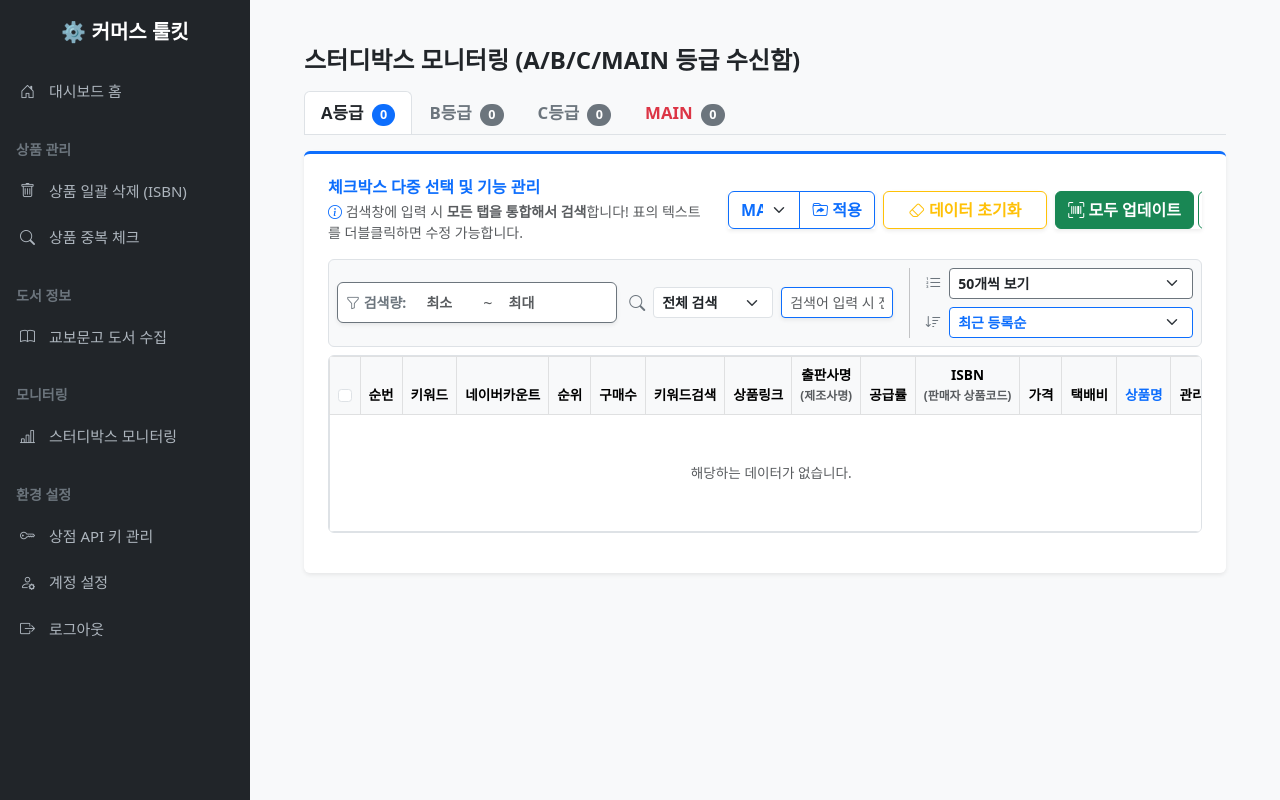
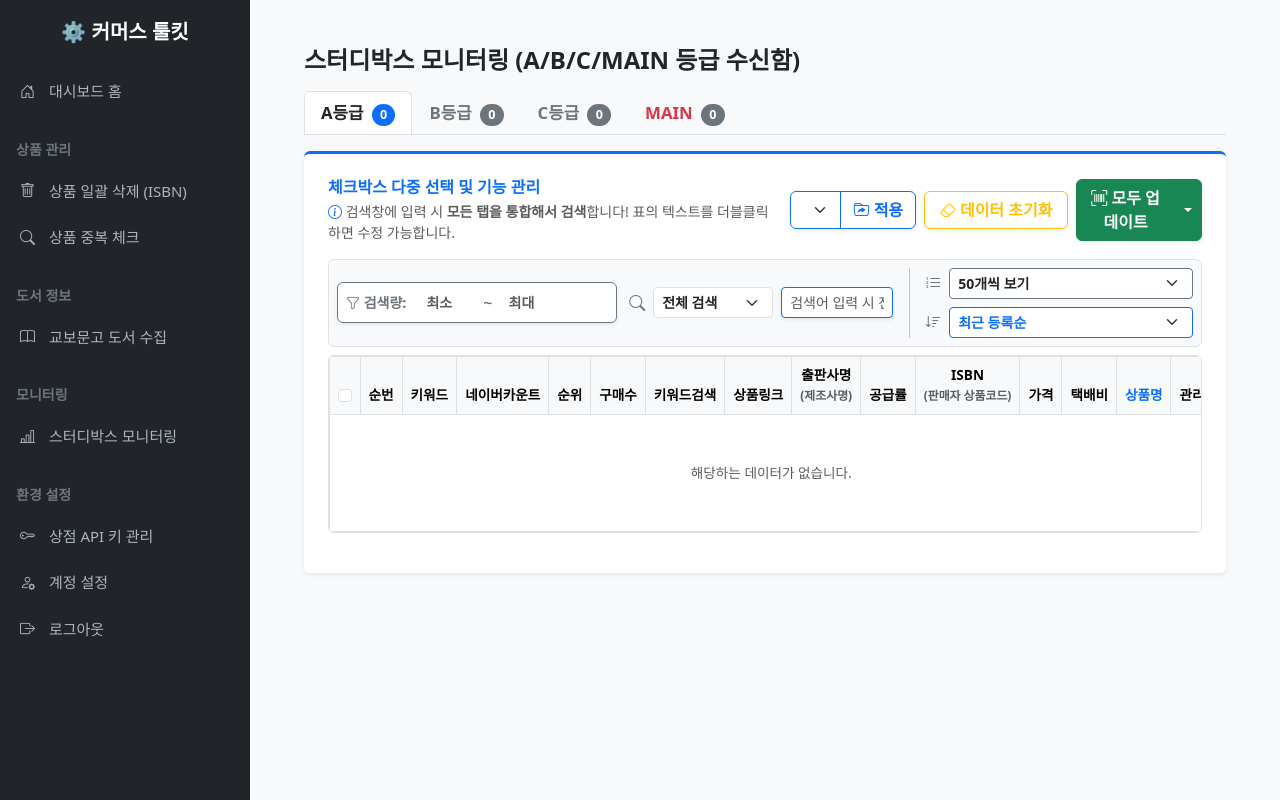
Before and after one commit to tvttvvv/naver-store-manager, a Flask app: page /monitoring/ in a window 1280 px wide. Run offline with Flask 3, Linux system fonts and the light colour scheme; a user stored in the database is signed in; data comes from the database, SQL or seed files in the repository; data that the repository does not hold is empty.

Commit message:
Update index.html

```diff
--- a/app/templates/monitoring/index.html
+++ b/app/templates/monitoring/index.html
@@ -56,24 +56,28 @@
                                 <i class="bi bi-eraser"></i> 데이터 초기화
                             </button>
 
-                            <!-- ✨ 개별 업데이트 버튼 부활! 밖으로 시원하게 꺼냈습니다. -->
-                            <div class="d-flex gap-1 shadow-sm w-100 w-md-auto overflow-auto hide-scrollbar pb-1 pb-md-0">
-                                <button type="button" class="btn btn-success fw-bold text-nowrap flex-grow-1" onclick="refreshByIsbn('all')">
+                            <!-- ✨ 절대 고장 안 나는 '독립형 드롭다운' 엔진 부착! -->
+                            <div class="btn-group shadow-sm w-100 w-md-auto" style="position: relative;">
+                                <button type="button" class="btn btn-success fw-bold" onclick="refreshByIsbn('all', event)">
                                     <i class="bi bi-upc-scan"></i> 모두 업데이트
                                 </button>
-                                <button type="button" class="btn btn-outline-success fw-bold text-nowrap flex-grow-1" onclick="refreshByIsbn('rank')">
-                                    <i class="bi bi-sort-numeric-up"></i> 순위만
+                                <button type="button" class="btn btn-success dropdown-toggle dropdown-toggle-split" onclick="toggleCustomDropdown(event)">
+                                    <span class="visually-hidden">Toggle Dropdown</span>
                                 </button>
-                                <button type="button" class="btn btn-outline-success fw-bold text-nowrap flex-grow-1" onclick="refreshByIsbn('purchase')">
-                                    <i class="bi bi-cart-check"></i> 구매수만
-                                </button>
+                                <!-- 커스텀 드롭다운 메뉴 (기존 스크립트 충돌 무시) -->
+                                <ul class="custom-dropdown-menu border-success shadow" id="customUpdateMenu" style="display: none; position: absolute; top: 100%; right: 0; z-index: 1050; background: white; list-style: none; padding: 0.5rem 0; margin-top: 0.125rem; border-radius: 0.375rem; border: 1px solid #198754; min-width: 170px;">
+                                    <li><a class="dropdown-item fw-bold text-success" href="#" style="display: block; padding: 0.35rem 1rem; text-decoration: none;" onmouseover="this.style.backgroundColor='#e8f5e9'" onmouseout="this.style.backgroundColor='transparent'" onclick="refreshByIsbn('all', event)"><i class="bi bi-check-all"></i> 모두 업데이트</a></li>
+                                    <li><hr class="dropdown-divider" style="margin: 0.5rem 0; border-top: 1px solid #dee2e6;"></li>
+                                    <li><a class="dropdown-item fw-bold text-dark" href="#" style="display: block; padding: 0.35rem 1rem; text-decoration: none;" onmouseover="this.style.backgroundColor='#f8f9fa'" onmouseout="this.style.backgroundColor='transparent'" onclick="refreshByIsbn('rank', event)"><i class="bi bi-sort-numeric-up"></i> 순위만 업데이트</a></li>
+                                    <li><a class="dropdown-item fw-bold text-dark" href="#" style="display: block; padding: 0.35rem 1rem; text-decoration: none;" onmouseover="this.style.backgroundColor='#f8f9fa'" onmouseout="this.style.backgroundColor='transparent'" onclick="refreshByIsbn('purchase', event)"><i class="bi bi-cart-check"></i> 구매수만 업데이트</a></li>
+                                </ul>
                             </div>
                         </div>
                     </div>
 
                     <div class="d-flex flex-column flex-md-row align-items-md-center mb-2 p-2 bg-light rounded border gap-2 search-area">
 
-                        <!-- ✨ 네이버 카운트 직접 입력 필터 기능 추가! -->
+                        <!-- ✨ 네이버 카운트 직접 입력 필터 기능! -->
                         <div class="d-flex align-items-center bg-white rounded border border-secondary px-2 py-1 w-100 w-md-auto mb-2 mb-md-0 shadow-sm" style="min-width: 200px;">
                             <span class="small text-secondary fw-bold me-2 text-nowrap"><i class="bi bi-funnel"></i> 검색량:</span>
                             <input type="number" id="minVolume" class="form-control form-control-sm border-0 px-1 text-center fw-bold text-primary" placeholder="최소" min="0" style="width: 65px; box-shadow: none;">
@@ -190,9 +194,6 @@
         }
         .pagination { gap: 5px; }
         .page-link { padding: 0.375rem 0.5rem; font-size: 0.875rem; }
-        /* 모바일에서 버튼들 가로 스크롤 허용 */
-        .d-flex.gap-1 { flex-wrap: nowrap; overflow-x: auto; -webkit-overflow-scrolling: touch; }
-        .d-flex.gap-1 .btn { flex: 0 0 auto; width: auto !important; padding: 0.375rem 0.75rem; }
     }
 
     @keyframes pulse {
@@ -216,6 +217,22 @@
     let lastCheckedCheckbox = null;
     let currentPage = 1;
     let itemsPerPage = 50;
+
+    // ✨ 커스텀 드롭다운 열고 닫는 마법 스크립트!
+    function toggleCustomDropdown(e) {
+        e.preventDefault();
+        e.stopPropagation();
+        var menu = document.getElementById('customUpdateMenu');
+        menu.style.display = (menu.style.display === 'none' || menu.style.display === '') ? 'block' : 'none';
+    }
+
+    // 다른 빈 공간 클릭 시 드롭다운 닫기
+    document.addEventListener('click', function(e) {
+        var menu = document.getElementById('customUpdateMenu');
+        if (menu && menu.style.display === 'block') {
+            menu.style.display = 'none';
+        }
+    });
 
     function updateTabCounts() {
         let countA = allKeywordsData.filter(k => k.grade === 'A').length;
@@ -253,7 +270,7 @@
         renderTable();
     });
 
-    // ✨ 최소, 최대 필터 입력 시 즉시 표 갱신 이벤트 추가
+    // ✨ 최소, 최대 필터 입력 시 즉시 표 갱신
     document.getElementById('minVolume').addEventListener('input', function() { currentPage = 1; renderTable(); });
     document.getElementById('maxVolume').addEventListener('input', function() { currentPage = 1; renderTable(); });
 
@@ -376,14 +393,12 @@
 
         let isGlobalSearch = searchQuery.length > 0;
 
-        // ✨ 입력된 최소, 최대 검색량 값 가져오기
         let minVolVal = parseInt(document.getElementById('minVolume').value);
         let maxVolVal = parseInt(document.getElementById('maxVolume').value);
         let minVol = isNaN(minVolVal) ? 0 : minVolVal;
         let maxVol = isNaN(maxVolVal) ? Infinity : maxVolVal;
 
         let filteredData = allKeywordsData.filter(k => {
-            // 1. 검색어 조건 확인
             let matchSearch = true;
             if (isGlobalSearch) {
                 const kw = (k.keyword || '').toLowerCase();
@@ -395,7 +410,6 @@
                 else matchSearch = kw.includes(searchQuery) || pub.includes(searchQuery) || isbn.includes(searchQuery);
             }
 
-            // 2. ✨ 네이버 카운트(검색량) 조건 확인
             let vol = k.search_volume || 0;
             let matchVolume = (vol >= minVol && vol <= maxVol);
 
@@ -590,7 +604,14 @@
         } catch(e) { alert('이동 중 오류가 발생했습니다.'); }
     }
 
-    async function refreshByIsbn(mode) {
+    // ✨ 드롭다운 내부의 업데이트 버튼을 누르면 창이 자동으로 닫히도록 event 추가
+    async function refreshByIsbn(mode, event) {
+        if(event) event.preventDefault();
+
+        // 클릭 시 커스텀 드롭다운 닫기
+        var menu = document.getElementById('customUpdateMenu');
+        if(menu) menu.style.display = 'none';
+
         if (checkedIds.size === 0) {
             alert("업데이트할 항목을 왼쪽 체크박스로 먼저 선택해주세요!");
             return;
```
